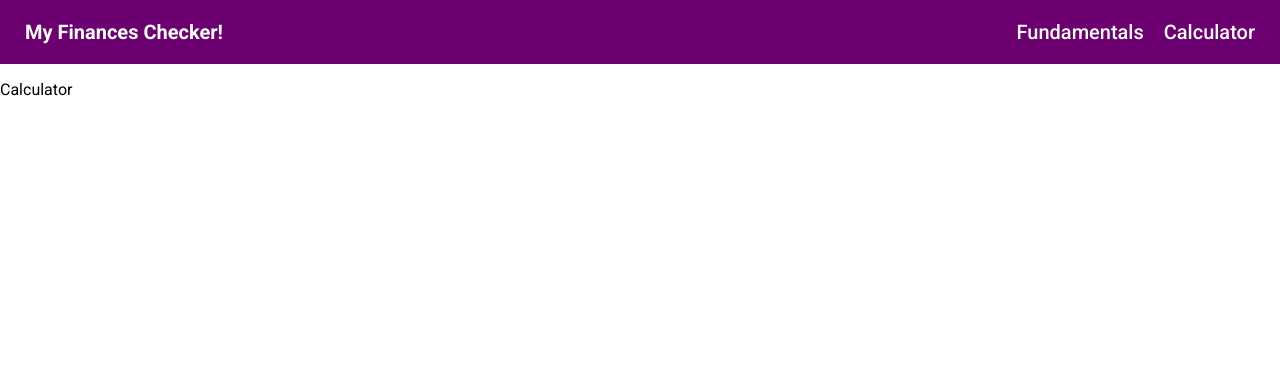
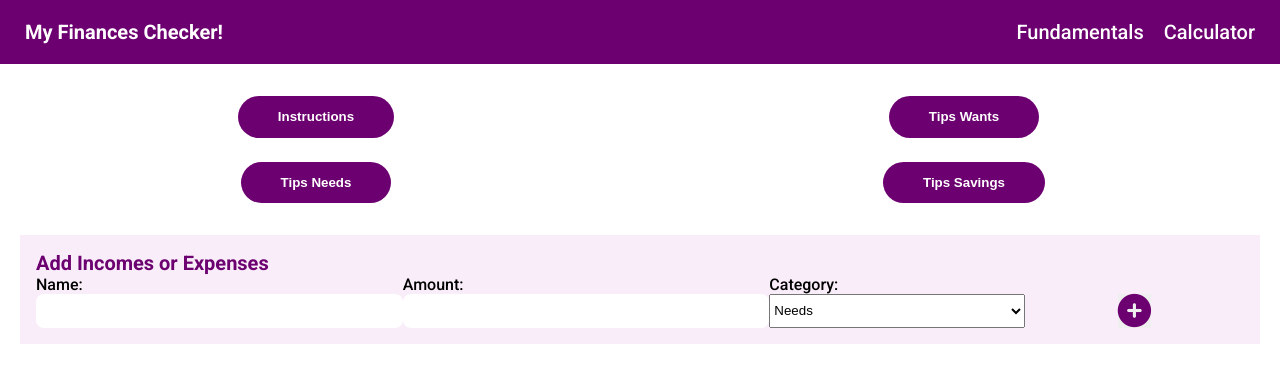
Before and after one commit to BestFriend-Sweet/my-finances-checker, a React (Vite) app: page /calculator in a window 1280 px wide. Both pictures are taken after a click on the button "Start". Shown: the top 382 px of the page. Built offline with nearby package versions, Linux system fonts and the light colour scheme.

Commit message:
feat: start work on calculator page

```diff
--- a/index.html
+++ b/index.html
@@ -10,6 +10,9 @@
     <link rel="preconnect" href="https://fonts.googleapis.com">
     <link rel="preconnect" href="https://fonts.gstatic.com" crossorigin>
     <link href="https://fonts.googleapis.com/css2?family=Roboto:wght@300;400;500;700&display=swap" rel="stylesheet">
+
+    <!-- Fontawesome -->
+    <script src="https://kit.fontawesome.com/f04c545a6a.js" crossorigin="anonymous"></script>
   </head>
   <body>
     <div id="root"></div>
--- a/src/App.css
+++ b/src/App.css
@@ -23,7 +23,17 @@ img {
   --fs-400: 1.75rem;
   --fs-500: 2.3rem;
 
-  --margin: 1.25em;
+  --margin-inline-m: 1.25em;
+  --margin-top-m: 2em;
+}
+
+/* Utility Classes */
+
+.subtitle {
+  color: var(--clr-primary);
+  font-size: var(--fs-300);
+  font-weight: 700;
+  margin: 0;
 }
 
 /* Typography */
@@ -47,22 +57,31 @@ body {
   font-size: var(--fs-400);
 }
 
-header {
+.header {
   color: var(--clr-text);
   font-size: var(--fs-300);
   font-weight: 500;
 }
 
-header > p {
+.header > p {
   font-weight: 700;
 }
 
-a {
+.header a {
   color: inherit;
   text-decoration: none;
 }
 
-/* Layout */
+.calculator__buttons button {
+  color: var(--clr-text);
+  font-weight: 700;
+}
+
+label {
+  font-weight: 500;
+}
+
+/* Welcome Layout */
 
 .welcome {
   background-color: var(--clr-bg);
@@ -81,24 +100,139 @@ a {
   cursor: pointer;
 }
 
-header {
+/* Header Layout */
+
+.header {
   display: flex;
   justify-content: space-between;
   align-items: center;
   background-color: var(--clr-primary);
 }
 
-header > p {
-  margin-left: var(--margin);
+.header > p {
+  margin-left: var(--margin-inline-m);
 }
 
-header nav ul {
+.header nav ul {
   display: flex;
   justify-content: space-between;
   list-style: none;
-  margin-right: var(--margin);
+  margin-right: var(--margin-inline-m);
 }
 
-a:nth-of-type(2) {
+.header a:nth-of-type(2) {
   margin-left: 1em;
 }
+
+/* Fundamentals Layout */
+
+.fundamentals {
+  margin-inline: var(--margin-inline-m);
+}
+
+.fundamentals li::marker {
+  color: var(--clr-primary);
+}
+
+.fundamentals div {
+  display: flex;
+  align-items: center;
+}
+
+.fundamentals div h2 {
+  order: 1;
+}
+
+.fundamentals div i {
+  color: var(--clr-primary);
+  font-size: 2.5em;
+  margin-right: 0.5em;
+}
+
+/* Calculator Buttons Layout */
+
+.calculator__buttons button {
+  border: none;
+  background-color: var(--clr-primary);
+  padding: 1em 3em;
+  border-radius: 100px;
+  cursor: pointer;
+}
+
+.calculator__buttons {
+  display: grid;
+  grid-template-columns: 1fr 1em 1fr;
+  grid-template-rows: 1fr 1.5em 1fr;
+  justify-items: center;
+  margin-top: var(--margin-top-m);
+}
+
+.calculator__buttons button:nth-child(3),
+.calculator__buttons button:nth-child(4) {
+  grid-row: 3 / 4;
+}
+
+.calculator__buttons button:nth-of-type(2n) {
+  grid-column: 3 / 4;
+}
+
+/* Adder Layout */
+
+.adder {
+  display: flex;
+  flex-direction: column;
+  background-color: var(--clr-bg);
+  padding: 1em;
+  margin-inline: var(--margin-inline-m);
+  margin-top: var(--margin-top-m);
+}
+
+.adder form {
+  display: grid;
+  grid-template-areas:
+    'name amount category blank'
+    'input-name input-amount input-category button';
+}
+
+label[for="name"] {
+  grid-area: name;
+}
+
+#name {
+  grid-area: input-name;
+}
+
+label[for="amount"] {
+  grid-area: amount;
+}
+
+#amount {
+  grid-area: input-amount;
+}
+
+label[for="category"] {
+  grid-area: category;
+}
+
+#category {
+  grid-area: input-category;
+}
+
+form button {
+  grid-area: button;
+  border: none;
+  padding: 0;
+  background-color: none;
+  cursor: pointer;
+  justify-self: center;
+}
+
+form button i{
+  color: var(--clr-primary);
+  font-size: 2.5em;
+}
+
+input {
+  border-radius: 8px;
+  border: none;
+}
--- /dev/null
+++ b/src/components/Adder.jsx
@@ -0,0 +1,22 @@
+function Adder() {
+    return (
+        <div className='adder'>
+            <p className='subtitle'>Add Incomes or Expenses</p>
+            <form action="">
+                <label for="name">Name:</label>
+                <input type="text" id='name' />
+                <label for="amount">Amount:</label>
+                <input type="text" id='amount' />
+                <label for="category">Category:</label>
+                <select name="category" id="category">
+                    <option value="needs">Needs</option>
+                    <option value="wants">Wants</option>
+                    <option value="savings">Savings</option>
+                </select>
+                <button><i className="fa-solid fa-circle-plus"></i></button>
+            </form>
+        </div>
+    )
+}
+
+export default Adder
--- a/src/components/Header.jsx
+++ b/src/components/Header.jsx
@@ -2,7 +2,7 @@ import { Link } from 'react-router-dom'
 
 function Header() {
     return (
-        <header>
+        <header className='header'>
             <p>My Finances Checker!</p>
             <nav>
                 <ul>
--- a/src/pages/Calculator.jsx
+++ b/src/pages/Calculator.jsx
@@ -1,6 +1,17 @@
+import Adder from '../components/Adder'
+
 function Calculator() {
     return (
-        <p>Calculator</p>
+        <main className='calculator'>
+            <section className='calculator__buttons'>
+                <button>Instructions</button>
+                <button>Tips Wants</button>
+                <button>Tips Needs</button>
+                <button>Tips Savings</button>
+            </section>
+
+            <Adder />
+        </main>
     )
 }
 
--- a/src/pages/Fundamentals.jsx
+++ b/src/pages/Fundamentals.jsx
@@ -1,6 +1,50 @@
 function Fundamentals() {
     return (
-        <p>Fundamentals</p>
+        <main className='fundamentals'>
+            <h1><a href="https://www.nerdwallet.com/article/finance/nerdwallet-budget-calculator" target="_blank">What is the 50/30/20 budget? - NerdWallet</a></h1>
+            <p>The 50/30/20 rule is a popular budgeting method that splits your monthly income among three main categories. Here's how it breaks down:</p>
+            <div>
+                <h2>Monthly after-tax income.</h2>
+                <i className="fa-solid fa-sack-dollar"></i>
+            </div>
+            <p>This figure is your income after taxes have been deducted. It's likely you'll have additional payroll deductions for things like health insurance, 401(k) contributions or other automatic payments taken from your salary. Don't subtract those from your gross (before tax) income. If you've lumped them in with your taxes, you'll want to separate them out — subtract only taxes from your gross income</p>
+            <div>
+                <h2>50% of your income: needs.</h2>
+                <i className="fa-solid fa-house"></i>
+            </div>
+            <p>Necessities are the expenses you can't avoid. This portion of your budget should cover required costs such as:</p>
+            <ul>
+                <li>Housing.</li>
+                <li>Food.</li>
+                <li>Transportation.</li>
+                <li>Basic utilities.</li>
+                <li>Insurance.</li>
+                <li>Minimum loan payments. Anything beyond the minimum goes into the savings and debt repayment bucket.</li>
+                <li>Child care or other expenses that need to be covered so you can work.</li>
+            </ul>
+            <div>
+                <h2>30% of your income: wants.</h2>
+                <i className="fa-solid fa-plane-departure"></i>
+            </div>
+            <p>Distinguishing between needs and wants isn't always easy and can vary from one budget to another. Generally, though, wants are the extras that aren’t essential to living and working. They’re often for fun and may include:</p>
+            <ul>
+                <li>Monthly subscriptions.</li>
+                <li>Travel.</li>
+                <li>Entertainment.</li>
+                <li>Meals out.</li>
+            </ul>
+            <div>
+                <h2>20% of your income: savings.</h2>
+                <i className="fa-solid fa-piggy-bank"></i>
+            </div>
+            <p>Savings is the amount you sock away to prepare for the future. Devote this chunk of your income to paying down existing debt and creating a financial cushion.</p>
+            <p>How, exactly, to use this part of your budget depends on your situation, but it will likely include:</p>
+            <ul>
+                <li>Starting and growing an emergency fund.</li>
+                <li>Saving for retirement through a 401(k) and perhaps an individual retirement account.</li>
+                <li>Paying off debt, beginning with high-interest accounts like credit cards.</li>
+            </ul>
+        </main>
     )
 }
 
```
